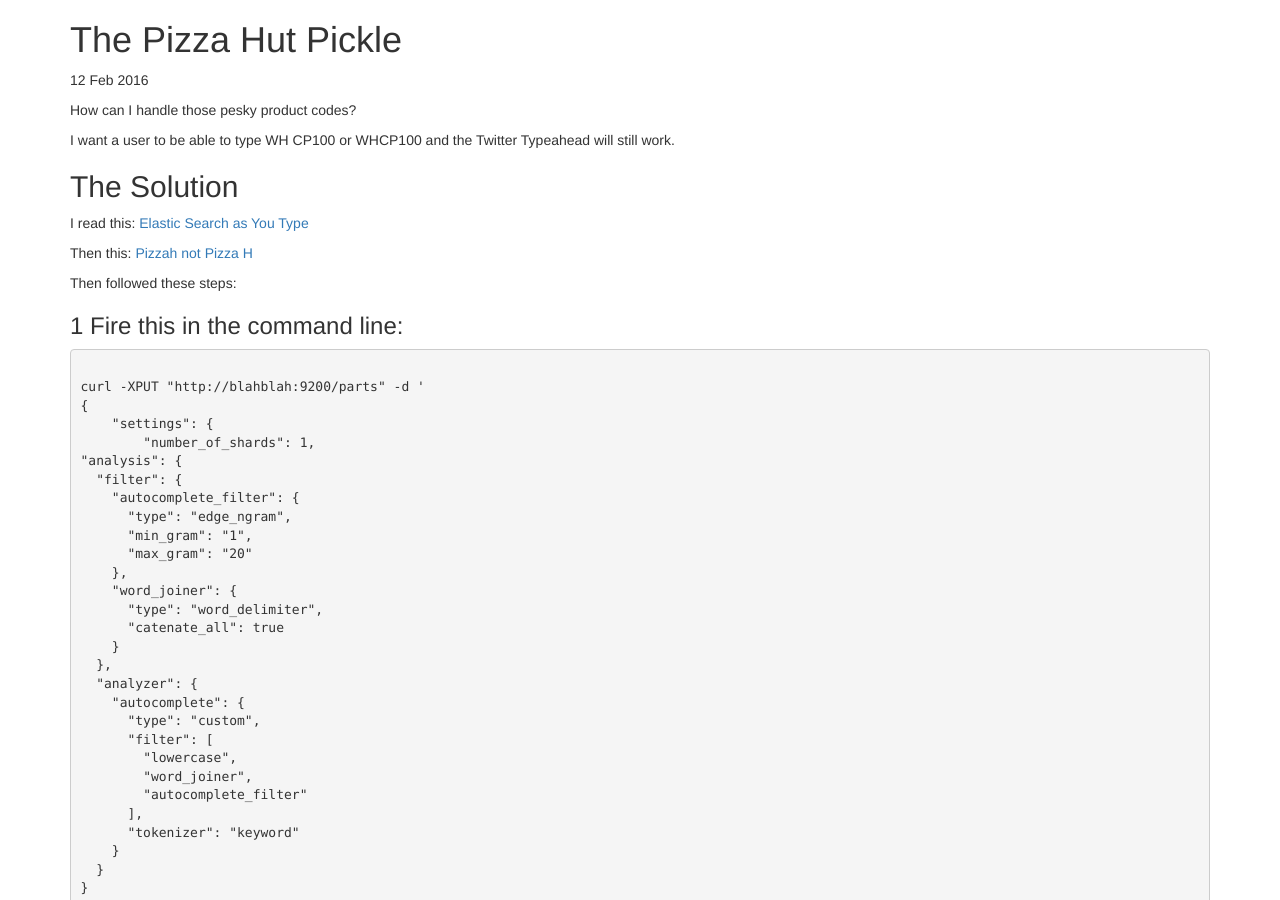
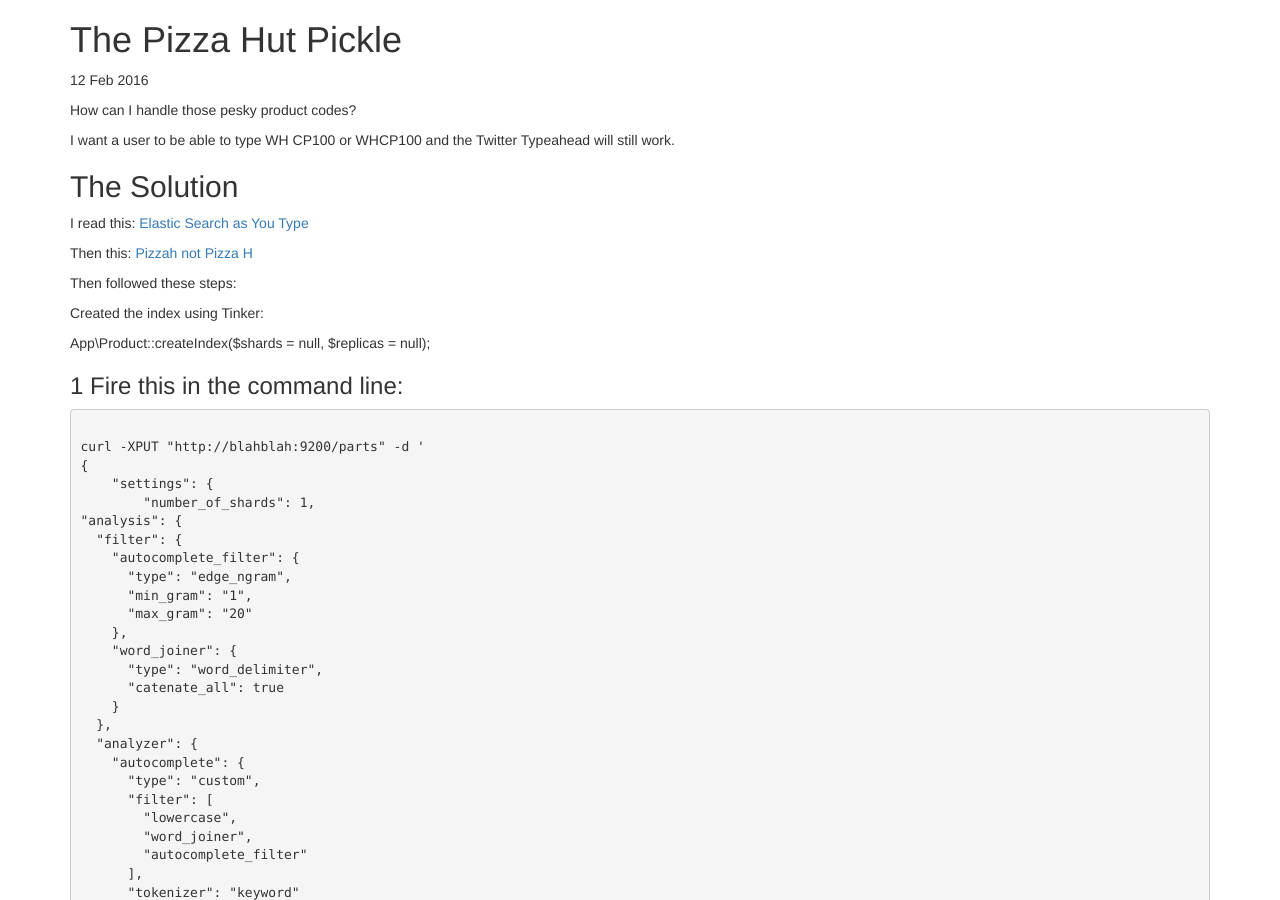
Before and after one commit to ArtisanTinkerer/ArtisanTinkerer.github.io, a Jekyll site: the page built from _posts/2016-02-12-pizza-hut-pickle.md, in a window 1280 px wide and 900 px high. Built offline with Jekyll 4.4.1, drawn with Linux system fonts in a browser that asks for light colours.

Commit message:
Update 2016-02-12-pizza-hut-pickle.md

```diff
--- a/_posts/2016-02-12-pizza-hut-pickle.md
+++ b/_posts/2016-02-12-pizza-hut-pickle.md
@@ -17,6 +17,10 @@
 [Pizzah not Pizza H](https://medium.com/@davedash/writing-a-space-ignoring-autocompleter-with-elasticsearch-6c3c28e3a974#.5rmprpbaf)
 
 Then followed these steps:
+
+Created the index using Tinker:
+
+App\Product::createIndex($shards = null, $replicas = null);
 
 ### 1 Fire this in the command line:
 
```
